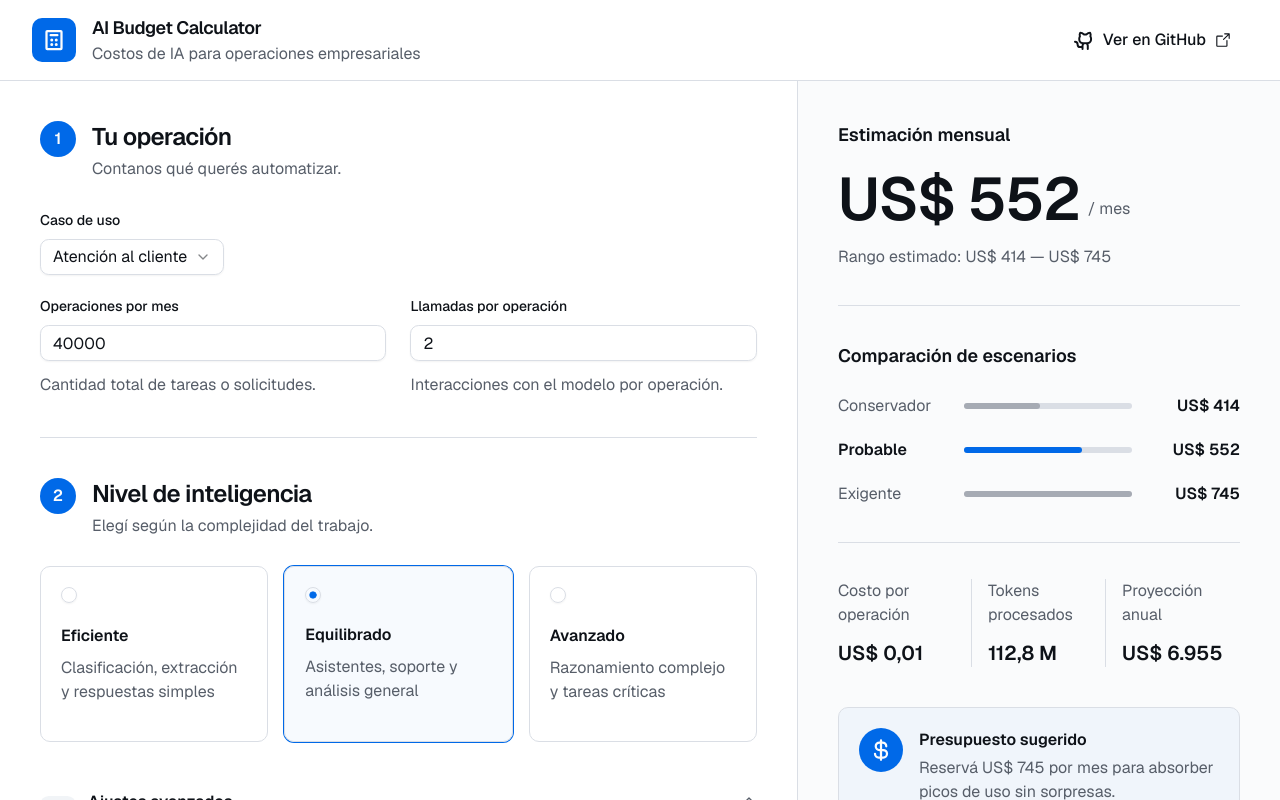
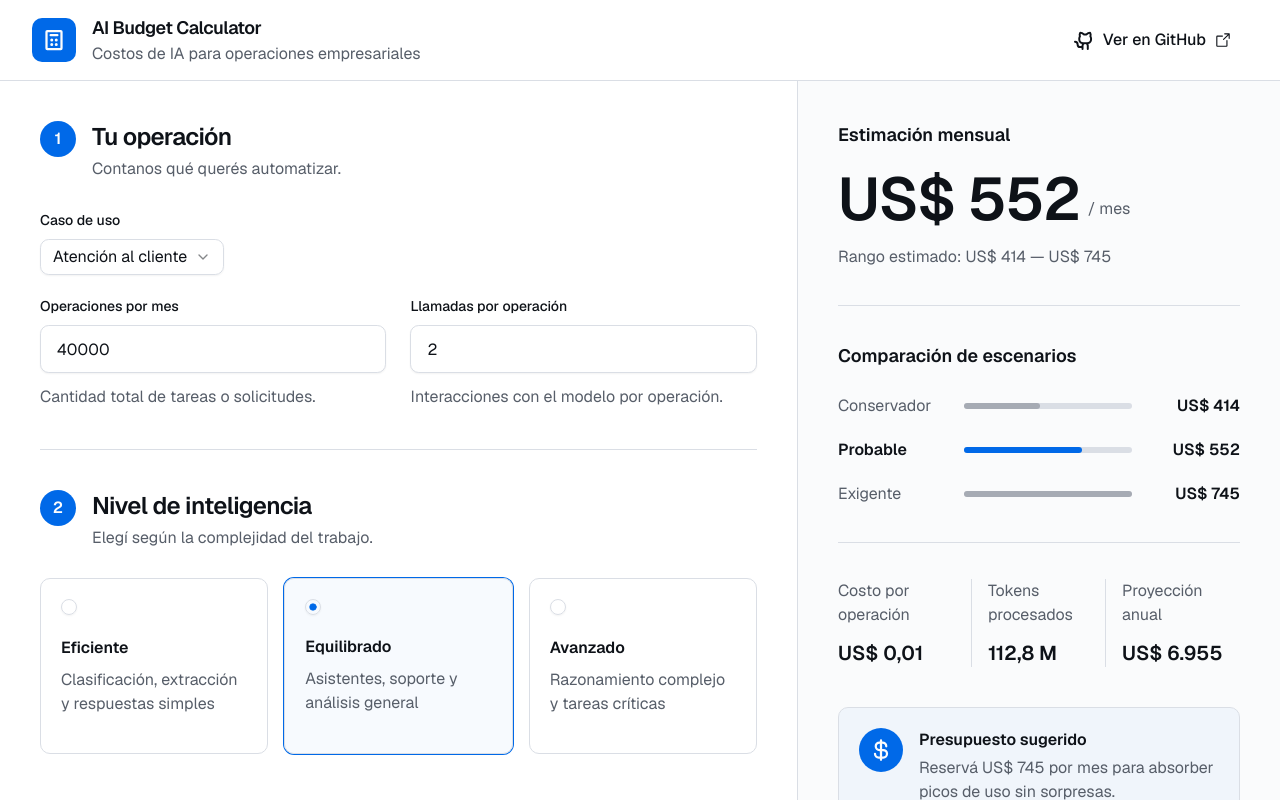
Before and after one commit to mocilnikcarlos/token-calculator, a Next.js app: page / in a window 1280 px wide. Shown: the top 800 px of the page. Built offline with nearby package versions, Linux system fonts and the light colour scheme.

Commit message:
Add shadcn UI components

```diff
--- /dev/null
+++ b/components/ui/input.tsx
@@ -0,0 +1,7 @@
+import * as React from "react"
+import { cn } from "@/lib/utils"
+
+function Input({className,type,...props}:React.ComponentProps<"input">) {
+  return <input type={type} className={cn("flex h-12 w-full rounded-md border border-input bg-background px-4 text-base text-foreground shadow-xs outline-none transition focus-visible:border-ring focus-visible:ring-2 focus-visible:ring-ring/20 disabled:opacity-50",className)} {...props}/>
+}
+export { Input }
```
